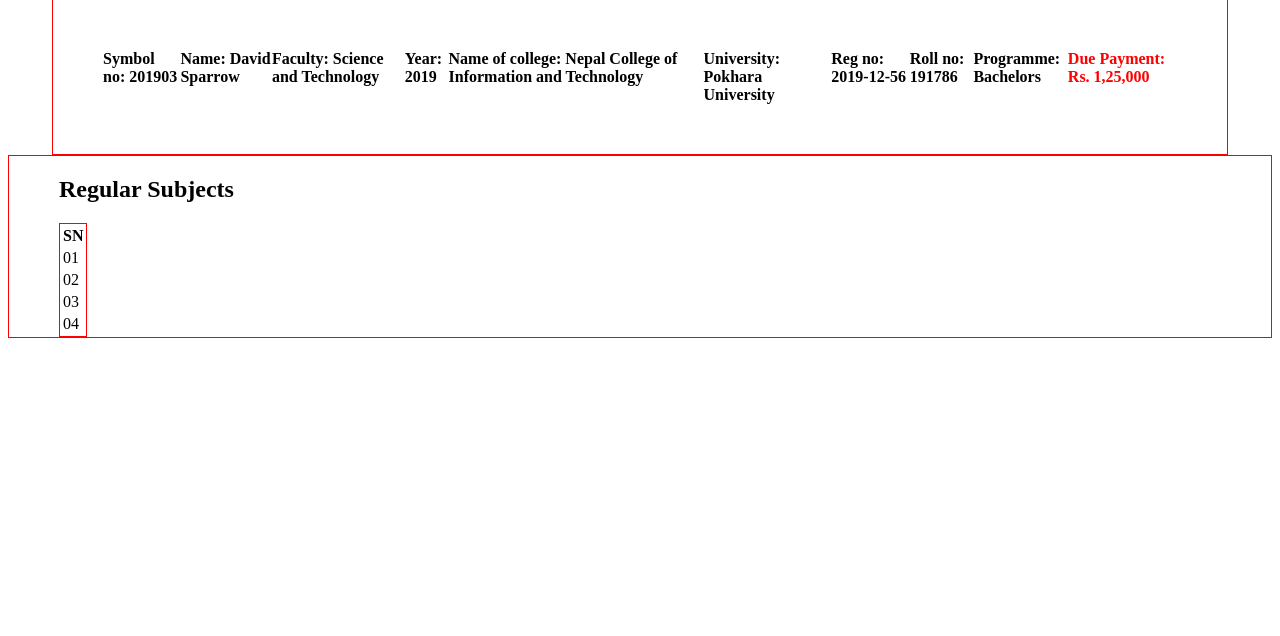
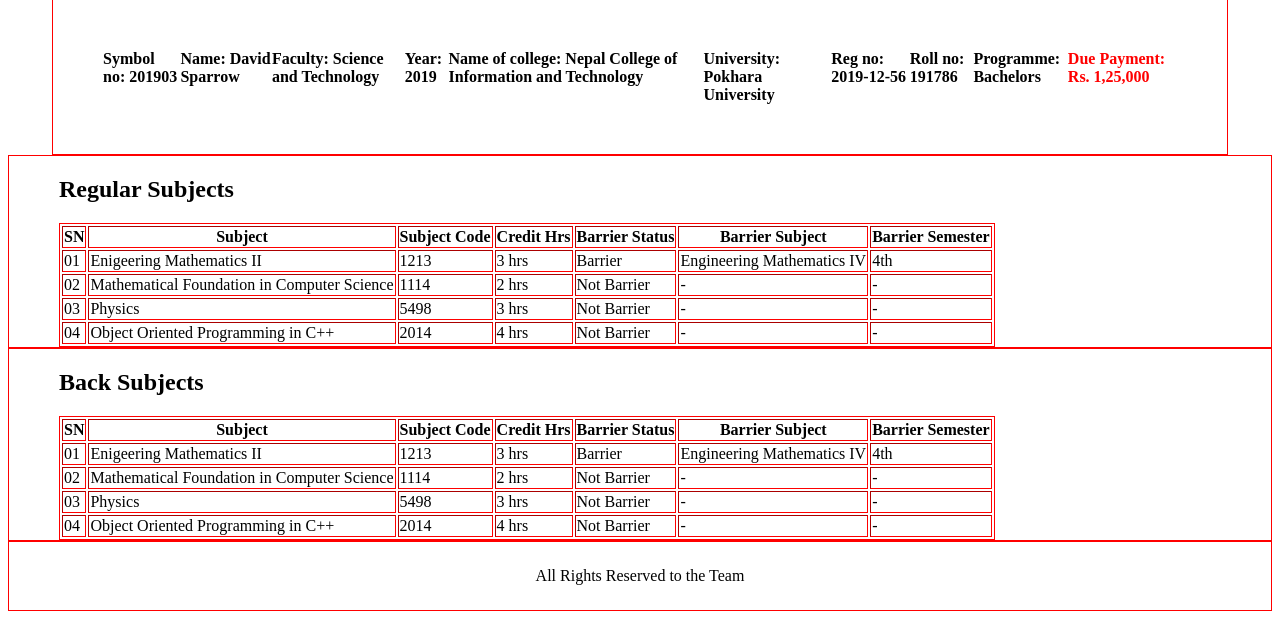
Before and after one commit to Sibindra/exam-portal, a PHP site: page /dashboard-components/dashboard.html in a window 1280 px wide. Shown: the part 180-816 px from the top of the page. Run offline with PHP 8.4, Linux system fonts and the light colour scheme.

Commit message:
3rd Commit

```diff
--- a/dashboard-components/dashboard.html
+++ b/dashboard-components/dashboard.html
@@ -47,43 +47,130 @@
 
         </div>
 
+        <!-- Subject details -->
             <div id="subdetails">
-                <h2>Regular Subjects</h2>
+                <h2 id="regSub">Regular Subjects</h2>
 
-                <table id="subtable">
-                    <tr>
+                <table id="subtable" border="1">
+                    <tr id="tablehead">
                         <th>SN</th>
+                        <th>Subject</th>
+                        <th>Subject Code</th>
+                        <th>Credit Hrs</th>
+                        <th>Barrier Status</th>
+                        <th>Barrier Subject</th>
+                        <th>Barrier Semester</th>
                     </tr>
+
                     <tr>
                         <td>01</td>
+                        <td>Enigeering Mathematics II</td>
+                        <td>1213</td>
+                        <td>3 hrs</td>
+                        <td>Barrier</td>
+                        <td>Engineering Mathematics IV</td>
+                        <td>4th</td>
                     </tr>
+
                     <tr>
                         <td>02</td>
+                        <td>Mathematical Foundation in Computer Science</td>
+                        <td>1114</td>
+                        <td>2 hrs</td>
+                        <td>Not Barrier</td>
+                        <td>-</td>
+                        <td>-</td>
                     </tr>
+
                     <tr>
                         <td>03</td>
+                        <td>Physics</td>
+                        <td>5498</td>
+                        <td>3 hrs</td>
+                        <td>Not Barrier</td>
+                        <td>-</td>
+                        <td>-</td>
                     </tr>
+
                     <tr>
                         <td>04</td>
+                        <td>Object Oriented Programming in C++</td>
+                        <td>2014</td>
+                        <td>4 hrs</td>
+                        <td>Not Barrier</td>
+                        <td>-</td>
+                        <td>-</td>
                     </tr>
+                </table>
+            </div>
 
 
+        <!-- Back Subject details -->
+        <div id="backsubdetails">
+            <h2>Back Subjects</h2>
 
-                </table>
+            <table id="subtable" border="1">
+                <tr id="tablehead">
+                    <th>SN</th>
+                    <th>Subject</th>
+                    <th>Subject Code</th>
+                    <th>Credit Hrs</th>
+                    <th>Barrier Status</th>
+                    <th>Barrier Subject</th>
+                    <th>Barrier Semester</th>
+                </tr>
 
+                <tr>
+                    <td>01</td>
+                    <td>Enigeering Mathematics II</td>
+                    <td>1213</td>
+                    <td>3 hrs</td>
+                    <td>Barrier</td>
+                    <td>Engineering Mathematics IV</td>
+                    <td>4th</td>
+                </tr>
 
+                <tr>
+                    <td>02</td>
+                    <td>Mathematical Foundation in Computer Science</td>
+                    <td>1114</td>
+                    <td>2 hrs</td>
+                    <td>Not Barrier</td>
+                    <td>-</td>
+                    <td>-</td>
+                </tr>
 
+                <tr>
+                    <td>03</td>
+                    <td>Physics</td>
+                    <td>5498</td>
+                    <td>3 hrs</td>
+                    <td>Not Barrier</td>
+                    <td>-</td>
+                    <td>-</td>
+                </tr>
 
+                <tr>
+                    <td>04</td>
+                    <td>Object Oriented Programming in C++</td>
+                    <td>2014</td>
+                    <td>4 hrs</td>
+                    <td>Not Barrier</td>
+                    <td>-</td>
+                    <td>-</td>
+                </tr>
+            </table>
+        </div>
 
-
-            </div>
-
+        <!-- footer -->
+        <div id="footer">
+            All Rights Reserved to the Team
+        </div>
 
 
 
 
 
     </div>
-
 </body>
 </html>
--- a/dashboard-components/style.css
+++ b/dashboard-components/style.css
@@ -68,4 +68,17 @@
 }
 #subtable{
     border: 1px solid red;
+
 }
+#backsubdetails{
+    border: 1px solid red;
+    padding-left: 50px;
+}
+#regsub{
+
+}
+#footer{
+    border: 1px solid red;
+    text-align: center;
+    padding: 25px;
+}
```
